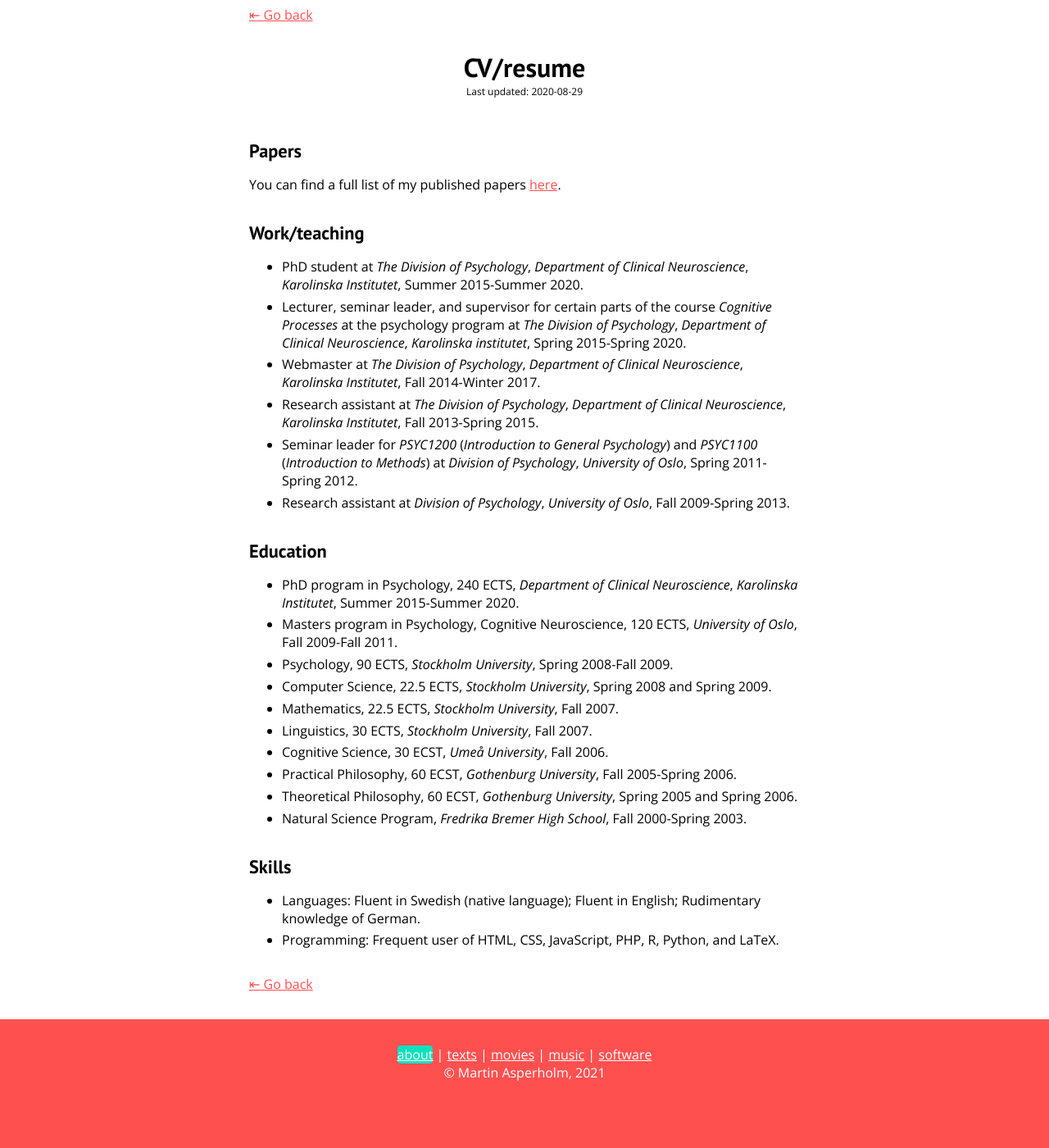
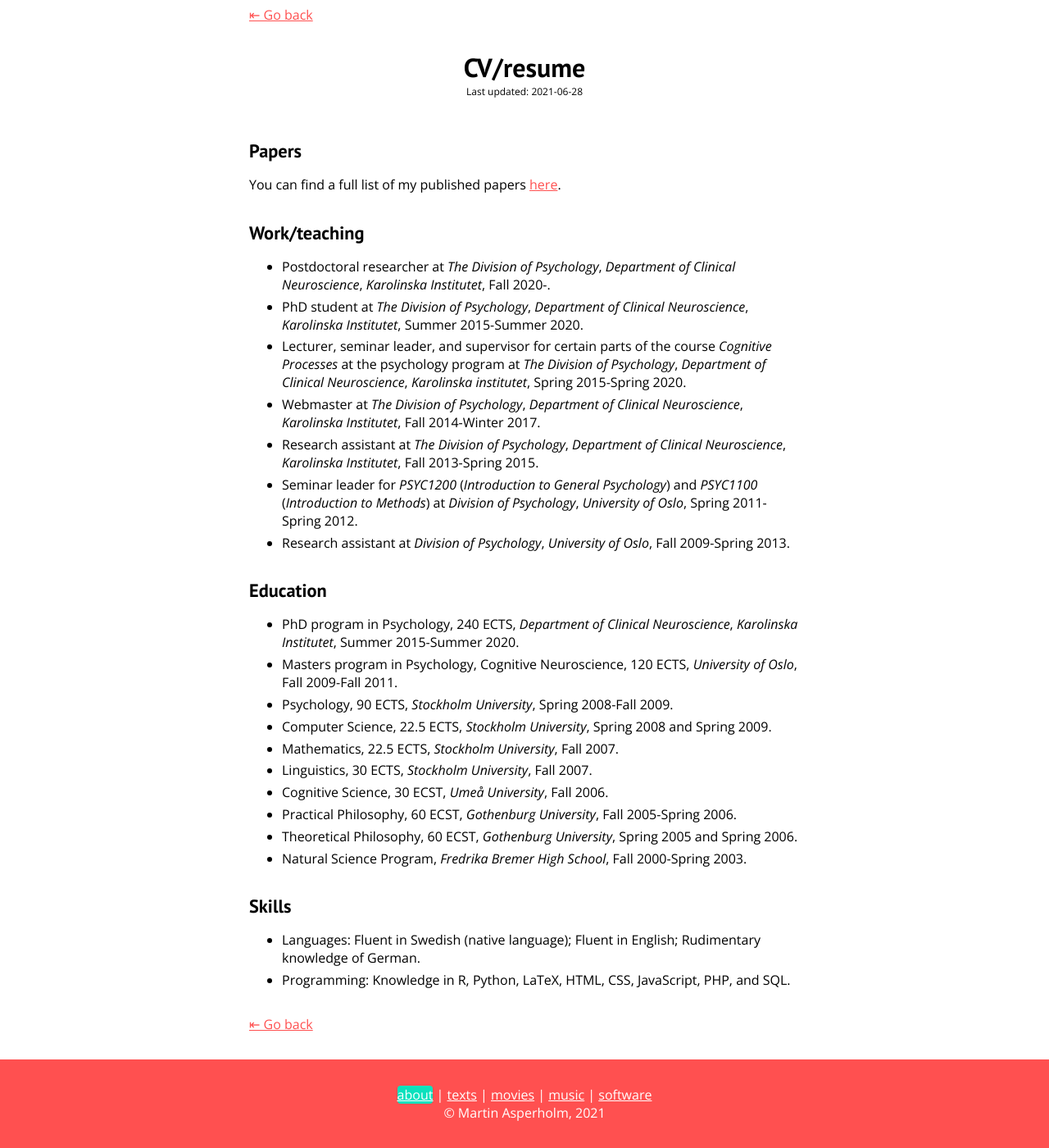
Before and after one commit to Speldosa/Speldosa.github.io, a Jekyll site: the page built from about/cv.md, in a window 1280 px wide and 1400 px high, scrolled down 176 px. Shown: the whole window at 82% size. Built offline with Jekyll 4.4.1, drawn with Linux system fonts in a browser that asks for light colours; before the commit the page ends 1527 px from its top, so only the background shows below that.

Commit message:
Update cv.md

```diff
--- a/about/cv.md
+++ b/about/cv.md
@@ -10,7 +10,7 @@ changefreq: monthly
 
 <div class="article_start">
 	<div class="article_title">CV/resume</div>
-	<div class="article_last_updated">Last updated: 2020-08-29</div>
+	<div class="article_last_updated">Last updated: 2021-06-28</div>
 </div>
 
 
@@ -20,6 +20,7 @@ You can find a full list of my published papers [here](/texts/).
 
 # Work/teaching
 
+* Postdoctoral researcher at *The Division of Psychology*, *Department of Clinical Neuroscience*, *Karolinska Institutet*, Fall 2020-.
 * PhD student at *The Division of Psychology*, *Department of Clinical Neuroscience*, *Karolinska Institutet*, Summer 2015-Summer 2020.
 * Lecturer, seminar leader, and supervisor for certain parts of the course *Cognitive Processes* at the psychology program at *The Division of Psychology*, *Department of Clinical Neuroscience*, *Karolinska institutet*, Spring 2015-Spring 2020.
 * Webmaster at *The Division of Psychology*, *Department of Clinical Neuroscience*, *Karolinska Institutet*, Fall 2014-Winter 2017.
@@ -42,6 +43,6 @@ You can find a full list of my published papers [here](/texts/).
 
 # Skills
 * Languages: Fluent in Swedish (native language); Fluent in English; Rudimentary knowledge of German.
-* Programming: Frequent user of HTML, CSS, JavaScript, PHP, R, Python, and LaTeX.
+* Programming: Knowledge in R, Python, LaTeX, HTML, CSS, JavaScript, PHP, and SQL.
 
 <div class="article_back_bottom"><a href="/about/">&#8676; Go back</a></div>
```
